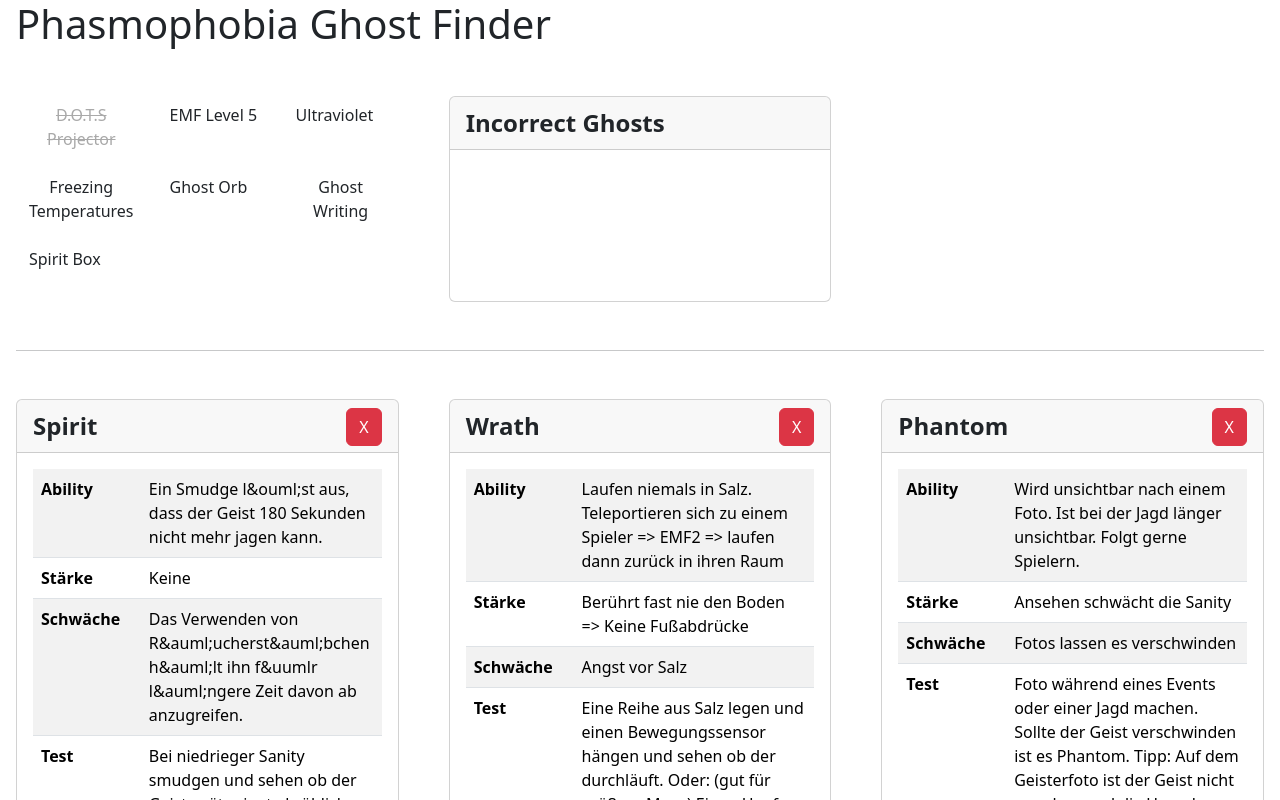
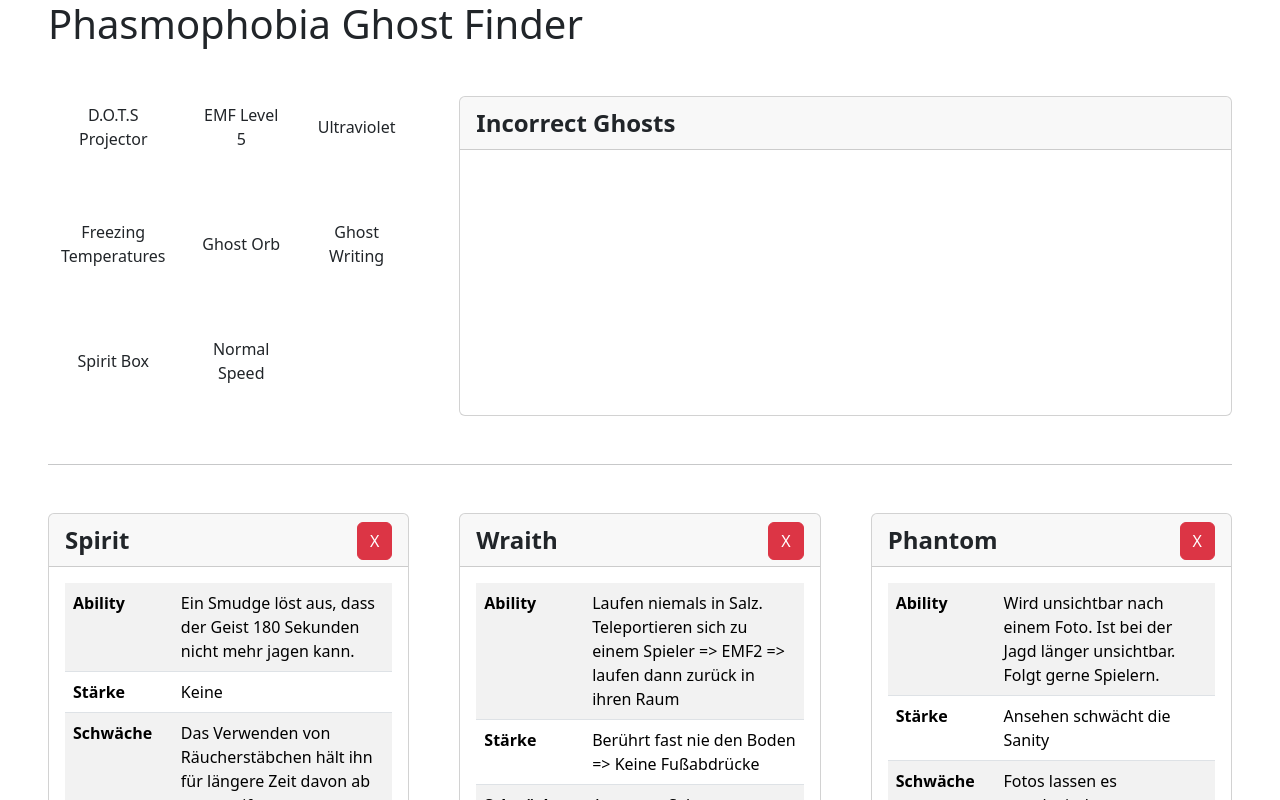
Before and after one commit to Hacktier/phasmo-ghost-finder, a Nuxt app: page / in a window 1280 px wide. Shown: the top 800 px of the page. Built offline with nearby package versions, Linux system fonts and the light colour scheme.

Commit message:
added incorrect evidence

```diff
--- a/app.vue
+++ b/app.vue
@@ -2,14 +2,10 @@
 import Evidence from "~/src/components/evidence.vue";
 import Ghosts from "~/src/components/ghosts.vue";
 
-useHead({
-  title: 'Phasmo Ghost Finder'
-
-})
 </script>
 
 <template>
-  <main class="ms-3 me-3">
+  <main class="ms-5 me-5">
     <h1 class="mb-5">Phasmophobia Ghost Finder</h1>
     <Evidence/>
     <Ghosts/>
--- /dev/null
+++ b/src/EvidenceState.ts
@@ -0,0 +1,5 @@
+export enum EvidenceState {
+    Unknown,
+    Correct,
+    Incorrect
+}
--- a/src/components/evidence.vue
+++ b/src/components/evidence.vue
@@ -1,41 +1,17 @@
 <template>
   <div class="headerGrid mb-5">
     <div class="evidenceGrid mb-4">
-      <div>
-        <input type="checkbox" v-model="evidences" :value="Evidence.DOTS" class="btn-check" id="dots"
-               autocomplete="off">
-        <label class="btn crossedOut" for="dots">D.O.T.S Projector</label>
-      </div>
-      <div>
-        <input type="checkbox" v-model="evidences" :value="Evidence.EMF" class="btn-check" id="emf" autocomplete="off">
-        <label class="btn" for="emf">EMF Level 5</label>
-      </div>
-      <div>
-        <input type="checkbox" v-model="evidences" :value="Evidence.ULTRAVIOLET" class="btn-check" id="fingerprints"
-               autocomplete="off">
-        <label class="btn" for="fingerprints">Ultraviolet</label>
-      </div>
-      <div>
-        <input type="checkbox" v-model="evidences" :value="Evidence.FREEZING" class="btn-check" id="freezing"
-               autocomplete="off">
-        <label class="btn" for="freezing">Freezing Temperatures</label>
-      </div>
-      <div>
-        <input type="checkbox" v-model="evidences" :value="Evidence.ORB" class="btn-check" id="orb" autocomplete="off">
-        <label class="btn" for="orb"> Ghost Orb</label>
-      </div>
-      <div>
-        <input type="checkbox" v-model="evidences" :value="Evidence.WRITING" class="btn-check" id="writing"
-               autocomplete="off">
-        <label class="btn" for="writing">Ghost Writing</label>
-      </div>
-      <div>
-        <input type="checkbox" v-model="evidences" :value="Evidence.BOX" class="btn-check" id="box" autocomplete="off">
-        <label class="btn" for="box">Spirit Box</label>
-      </div>
+      <evidence-button v-model="evidencesWithStates" :value="Evidence.DOTS">D.O.T.S Projector</evidence-button>
+      <evidence-button v-model="evidencesWithStates" :value="Evidence.EMF">EMF Level 5</evidence-button>
+      <evidence-button v-model="evidencesWithStates" :value="Evidence.ULTRAVIOLET">Ultraviolet</evidence-button>
+      <evidence-button v-model="evidencesWithStates" :value="Evidence.FREEZING">Freezing Temperatures</evidence-button>
+      <evidence-button v-model="evidencesWithStates" :value="Evidence.ORB">Ghost Orb</evidence-button>
+      <evidence-button v-model="evidencesWithStates" :value="Evidence.WRITING">Ghost Writing</evidence-button>
+      <evidence-button v-model="evidencesWithStates" :value="Evidence.BOX">Spirit Box</evidence-button>
+      <evidence-button v-model="evidencesWithStates" :value="Evidence.SPEED">Normal Speed</evidence-button>
     </div>
 
-    <div class="card">
+    <div class="card span">
       <div class="card-header fw-bold fs-4"> Incorrect Ghosts</div>
       <div class="wrongGhostGrid">
         <div v-for="wrongGhost in wrongGhosts" class="card-body ">
@@ -55,6 +31,7 @@
   display: grid;
   grid-template-columns: repeat(3, 0.5fr);
   grid-gap: 10px;
+  grid-row-gap: 55px;
 }
 
 .headerGrid {
@@ -65,12 +42,16 @@
 
 .wrongGhostGrid {
   display: grid;
-  grid-template-columns: repeat(5, 0.5fr);
+  grid-template-columns: repeat(10, 0.5fr);
 }
 
 .crossedOut {
   text-decoration: line-through !important;
   color: darkgray;
+}
+
+.span {
+  grid-column: span 2;
 }
 </style>
 
@@ -79,28 +60,36 @@
 import {Evidence} from "~/src/model/Evidence";
 import AllGhosts from "~/src/repository/AllGhosts";
 import {useGhostStore} from "~/src/stores/ghostStore";
-import Ghost from "../model/Ghost";
+import EvidenceButton from "~/src/components/evidenceButton.vue";
+import {EvidenceState} from "~/src/EvidenceState";
 
 const store = useGhostStore();
 
-let evidences = ref(new Set<Evidence>());
+const evidencesWithStates = ref<EvidenceState[]>([]);
 
 let wrongGhosts = ref(store.wrongGhosts)
 let possibleGhosts = computed(() => {
   let ghosts = new Set(AllGhosts);
 
-  for (let ghost of ghosts) {
-    for (let real of evidences.value) {
-      if (!ghost.evidence.has(real)) {
+  for (const ghost of ghosts) {
+    for (const evidence of Object.keys(Evidence)) {
+      const state = evidencesWithStates.value[Evidence[evidence]];
+
+      if (ghost.name === "Mimik"
+      && (evidence == Evidence.SPEED || evidence == "SPEED")) {
+        continue;
+      }
+
+      if (!ghost.evidence.has(Evidence[evidence])
+          && state === EvidenceState.Correct) {
+        ghosts.delete(ghost);
+      }
+
+      if (ghost.evidence.has(Evidence[evidence])
+          && state === EvidenceState.Incorrect) {
         ghosts.delete(ghost);
       }
     }
-
-    // for (let wrong of wrongEvidences.value) {
-    //   if (ghost.evidence.has(wrong)) {
-    //     ghosts.delete(ghost)
-    //   }
-    // }
 
     if (wrongGhosts.value.has(ghost)) {
       ghosts.delete(ghost);
--- /dev/null
+++ b/src/components/evidenceButton.vue
@@ -0,0 +1,48 @@
+<script setup lang="ts">
+import {EvidenceState} from "~/src/EvidenceState";
+import {computed} from "vue";
+import {Evidence} from "~/src/model/Evidence";
+
+const props = defineProps<{
+  modelValue: EvidenceState[],
+  value: Evidence
+}>();
+
+const emit = defineEmits<{
+  'update:modelValue': [value: EvidenceState[]]
+}>();
+
+const state = computed(() => props.modelValue[props.value] ?? EvidenceState.Unknown);
+
+function cycleThrough() {
+  const clone = [...props.modelValue];
+
+  if (state.value === EvidenceState.Unknown) {
+    clone[props.value] = EvidenceState.Correct;
+    emit('update:modelValue', clone);
+    return;
+  }
+
+  if (state.value === EvidenceState.Correct) {
+    clone[props.value] = EvidenceState.Incorrect;
+    emit('update:modelValue', clone);
+    return;
+  }
+
+  if (state.value === EvidenceState.Incorrect) {
+    clone[props.value] = EvidenceState.Unknown;
+    emit('update:modelValue', clone);
+    return;
+  }
+}
+
+</script>
+
+<template>
+  <button class="btn"
+          :class="{ 'crossedOut': state === EvidenceState.Incorrect, 'btn-outline-dark': state === EvidenceState.Correct }"
+          @click="cycleThrough"
+  >
+    <slot/>
+  </button>
+</template>
--- a/src/components/ghostCard.vue
+++ b/src/components/ghostCard.vue
@@ -6,9 +6,12 @@
 
 const store = useGhostStore();
 
+defineProps(['ghost']);
 
-// defineProps(['ghostName', 'evidence', 'ability', 'strength', 'weakness', 'test']);
-defineProps(['ghost']);
+function htmlDecode(input) {
+  const doc = new DOMParser().parseFromString(input, "text/html");
+  return doc.documentElement.textContent;
+}
 
 </script>
 
@@ -16,7 +19,7 @@
 <template>
   <div class="card" v-bind:id="ghost.name">
     <div class="card-header fw-bold fs-4">
-      {{ ghost.name }}
+       {{ ghost.name }}
       <button @click="store.wrongGhosts.add(ghost)" class="btn btn-danger end-0 position-absolute me-3">X</button>
     </div>
     <div class="card-body">
@@ -24,19 +27,19 @@
         <tbody>
         <tr>
           <th class="pe-5">Ability</th>
-          <td>{{ ghost.ability }}</td>
+          <td>{{ htmlDecode(ghost.ability) }}</td>
         </tr>
         <tr>
           <th>St&auml;rke</th>
-          <td>{{ ghost.strength }}</td>
+          <td>{{ htmlDecode(ghost.strength) }}</td>
         </tr>
         <tr>
           <th>Schw&auml;che</th>
-          <td>{{ ghost.weakness }}</td>
+          <td>{{ htmlDecode(ghost.weakness) }}</td>
         </tr>
         <tr>
           <th>Test</th>
-          <td>{{ ghost.test }}</td>
+          <td>{{ htmlDecode(ghost.test) }}</td>
         </tr>
         </tbody>
       </table>
--- a/src/model/Evidence.ts
+++ b/src/model/Evidence.ts
@@ -5,5 +5,6 @@
     FREEZING,
     ORB,
     WRITING,
-    BOX
+    BOX,
+    SPEED
 }
--- a/src/repository/AllGhosts.ts
+++ b/src/repository/AllGhosts.ts
@@ -4,15 +4,15 @@
 export default new Set([
     new Ghost(
         "Spirit",
-        new Set<Evidence>([Evidence.EMF, Evidence.BOX, Evidence.WRITING]),
-        "Ein Smudge l&ouml;st aus, dass der Geist 180 Sekunden nicht mehr jagen kann.",
+        new Set<Evidence>([Evidence.EMF, Evidence.BOX, Evidence.WRITING, Evidence.SPEED]),
+        "Ein Smudge l\&ouml;st aus, dass der Geist 180 Sekunden nicht mehr jagen kann.",
         "Keine",
         "Das Verwenden von R&auml;ucherst&auml;bchen h&auml;lt ihn f&uumlr l&auml;ngere Zeit davon ab anzugreifen.",
         "Bei niedrieger Sanity smudgen und sehen ob der Geist später jagt als üblich."
     ),
     new Ghost(
-        "Wrath",
-        new Set<Evidence>([Evidence.EMF, Evidence.BOX, Evidence.DOTS]),
+        "Wraith",
+        new Set<Evidence>([Evidence.EMF, Evidence.BOX, Evidence.DOTS, Evidence.SPEED]),
         "Laufen niemals in Salz. Teleportieren sich zu einem Spieler => EMF2 => laufen dann zurück in ihren Raum",
         "Berührt fast nie den Boden => Keine Fußabdrücke",
         "Angst vor Salz",
@@ -20,7 +20,7 @@
     ),
     new Ghost(
         "Phantom",
-        new Set<Evidence>([Evidence.BOX, Evidence.ULTRAVIOLET, Evidence.DOTS]),
+        new Set<Evidence>([Evidence.BOX, Evidence.ULTRAVIOLET, Evidence.DOTS, Evidence.SPEED]),
         "Wird unsichtbar nach einem Foto. Ist bei der Jagd länger unsichtbar. Folgt gerne Spielern.",
         "Ansehen schwächt die Sanity",
         "Fotos lassen es verschwinden",
@@ -28,7 +28,7 @@
     ),
     new Ghost(
         "Poltergeist",
-        new Set<Evidence>([Evidence.ULTRAVIOLET, Evidence.BOX, Evidence.WRITING]),
+        new Set<Evidence>([Evidence.ULTRAVIOLET, Evidence.BOX, Evidence.WRITING, Evidence.SPEED]),
         "Kann mehrere Objekte gleichzeiitg werfen => - 2% Sanity pro Objekt 100% Chance (andere 50%) alle 0.5 sekunden ein Objekt während der Jagd zu werfen. Kann Objekte weiter und härter werfen.",
         "Kann mehrere Gegenstände mit großer Kraft werfen",
         "In einem leeren Raum ist er machtlos",
@@ -36,7 +36,7 @@
     ),
     new Ghost(
         "Banshee",
-        new Set<Evidence>([Evidence.ULTRAVIOLET, Evidence.ORB, Evidence.DOTS]),
+        new Set<Evidence>([Evidence.ULTRAVIOLET, Evidence.ORB, Evidence.DOTS, Evidence.SPEED]),
         "Nimmt einen Spieler als Ziel. Folgt ihrem Ziel. Ignoriert Spieler, die nicht ihr Ziel sind Erhöhte Chance für Sing-Geisterevents",
         "Banshee schwächt ihr Ziel",
         "Bansheeschrei im Parabolmikrofon",
@@ -52,7 +52,7 @@
     ),
     new Ghost(
         "Mare",
-        new Set<Evidence>([Evidence.BOX, Evidence.ORB, Evidence.WRITING]),
+        new Set<Evidence>([Evidence.BOX, Evidence.ORB, Evidence.WRITING, Evidence.SPEED]),
         "\"Schaltet gern Lichter aus.\n" + "Höhere Chance für das Lichter-Zerstören-Event\n" + "Wandert mehr wenn Licht an ist.\n" + "Chance das Licht direkt auszuschalten wenn es eingeschaltet wird",
         "Greift eher im Dunkeln an",
         "Greift seltener im Licht an",
@@ -68,7 +68,7 @@
     ),
     new Ghost(
         "Shade",
-        new Set<Evidence>([Evidence.EMF, Evidence.WRITING, Evidence.FREEZING]),
+        new Set<Evidence>([Evidence.EMF, Evidence.WRITING, Evidence.FREEZING, Evidence.SPEED]),
         "Ist der inaktivste Geist.\n" + "Zeigt sich häufiger in Schattenform als andere Geister.\n" + "Schmeißt nur Gegenstände wenn allein im Raum.\n" + "Geister-Event-Chance steigt mit sinkender Sanity",
         "Schüchtern => Weniger Events, Aktivität",
         "Jagd nur wenn alleine in seinem  Raum",
@@ -76,7 +76,7 @@
     ),
     new Ghost(
         "Demon",
-        new Set<Evidence>([Evidence.ULTRAVIOLET, Evidence.WRITING, Evidence.FREEZING]),
+        new Set<Evidence>([Evidence.ULTRAVIOLET, Evidence.WRITING, Evidence.FREEZING, Evidence.SPEED]),
         "Cooldown zwischen Jagden ist 20 statt 25 Sekunden\n" + "Außerhalb der Jagd smudgen schützt für 60 sekunden vor einer Jagd (statt 90)\n" + "Kruzifix hat einen höheren Radius 3m -> 5m",
         "Jagd öfter",
         "Fürchtet das Kruzifix",
@@ -84,7 +84,7 @@
     ),
     new Ghost(
         "Yurei",
-        new Set<Evidence>([Evidence.ORB, Evidence.FREEZING, Evidence.DOTS]),
+        new Set<Evidence>([Evidence.ORB, Evidence.FREEZING, Evidence.DOTS, Evidence.SPEED]),
         "Kann eine Tür in seinem Raum komplett schließen und dabei dem Spieler 15% Sanity rauben. Aber Achtung: Andere Geister können das auch nur ohne den Verlust der Sanity.\n" + "Wir der Geist gesmudged wird er eine Weile in seinem Raum eingesperrt.",
         "Stärkerer Einfluss auf Sanity",
         "Stellt Bewegung nach Räuchern ein",
@@ -92,7 +92,7 @@
     ),
     new Ghost(
         "Oni",
-        new Set<Evidence>([Evidence.EMF, Evidence.FREEZING, Evidence.DOTS]),
+        new Set<Evidence>([Evidence.EMF, Evidence.FREEZING, Evidence.DOTS, Evidence.SPEED]),
         "Kann kein HEY-Event (Mist Event)\n" + "Zeigt sich nur in voller Pracht.\n" + "NEU: Er kann sich auch als Schatten oder Geist zeigen!\n" + "Onis verdoppeln den Sanity-Verlust wenn man von einem Event betroffen ist\n" + "Flackert seltener während der Jagd.",
         "Aktiver wenn in Gesellschaft",
         "Verschwinden seltener bei der Jagd",
@@ -100,7 +100,7 @@
     ),
     new Ghost(
         "Yokai",
-        new Set<Evidence>([Evidence.BOX, Evidence.ORB, Evidence.DOTS]),
+        new Set<Evidence>([Evidence.BOX, Evidence.ORB, Evidence.DOTS, Evidence.SPEED]),
         "Kann weder Stimmen noch Ausrüstung auf 2.5 Meter entfernung bemerken.\n" + "Wird aktiver, wenn man in der Nähe redet.\n" + "Die Musik-Box bricht erst wenn sie wesentlich näher beim Geist ist.",
         "Sprechen verärgert den Geist =>Höhere Chance auf Jagd",
         "Bei der Jagd hört der Yokai nur Stimmen in seiner Nähe",
@@ -124,7 +124,7 @@
     ),
     new Ghost(
         "Myling",
-        new Set<Evidence>([Evidence.EMF, Evidence.ULTRAVIOLET, Evidence.WRITING]),
+        new Set<Evidence>([Evidence.EMF, Evidence.ULTRAVIOLET, Evidence.WRITING, Evidence.SPEED]),
         "Schritte und Geister-Geräusche sind während der Jagd auf 12m zu hören (sonst 20m)\n" + "Myling reagiert häufiger auf das Parabolmikrofon",
         "Leise bei der Jagd",
         "Gibt häufiger paranormale Geräusche ab",
@@ -132,7 +132,7 @@
     ),
     new Ghost(
         "Onryo",
-        new Set<Evidence>([Evidence.BOX, Evidence.ORB, Evidence.FREEZING]),
+        new Set<Evidence>([Evidence.BOX, Evidence.ORB, Evidence.FREEZING, Evidence.SPEED]),
         "Kann nicht innerhalb von 4m in einem Flammenradius jagen.\n" + "Wenn er 3 Kerzen ausbläst und keine weitere Flamme in der nähe findet, dann wird er eine jagd unabhängig von der Sanity starten.",
         "Das Auslöschen einer Flamme kann ihn angreifen lassen.",
         "Wenn er bedroht wird jagt er weniger gern.",
@@ -156,7 +156,7 @@
     ),
     new Ghost(
         "Obake",
-        new Set<Evidence>([Evidence.EMF, Evidence.ULTRAVIOLET, Evidence.ORB]),
+        new Set<Evidence>([Evidence.EMF, Evidence.ULTRAVIOLET, Evidence.ORB, Evidence.SPEED]),
         "Kann Fingerabdrücken mit 6 Fingern hinterlassen 25% Chance KEINE Fingerabdrücke zu hinterlassen\n" + "Kann die Zeit in der die Fingerabdrücke sichtbar sind reduzieren.\n" + "Im Albtraum-Schwierigkeitsgrad zeigt er immer Fingerabdrücke\n" + "Verändert mindestens 1x pro Jagd sein Aussehen für einen Blink",
         "Hinterlässt weniger Hinweise bei Interaktionen",
         "Manchmal verwandelt sich der Geist",
```
Also changed, not shown: nuxt.config.ts (+8 -4 lines).
